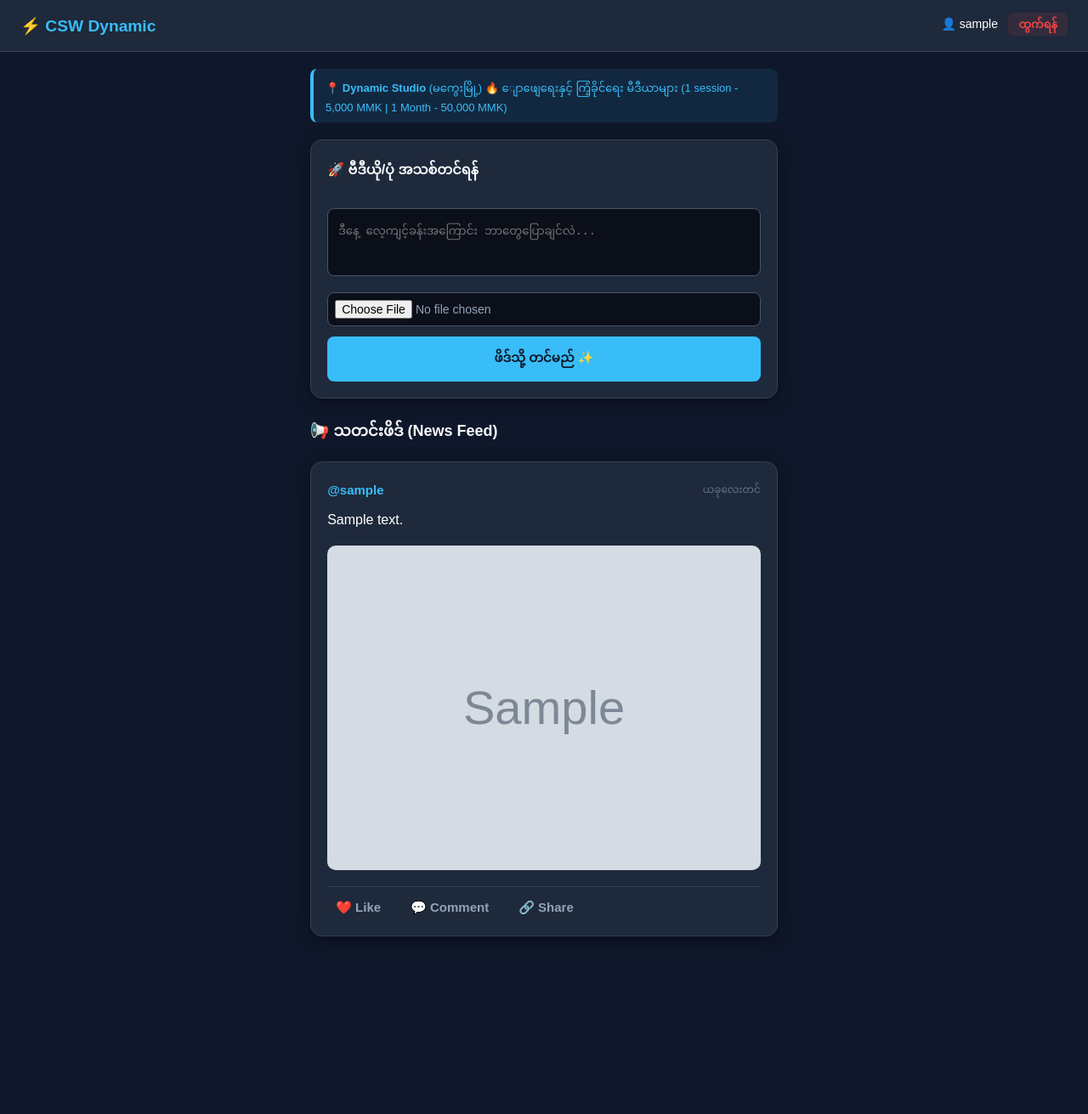
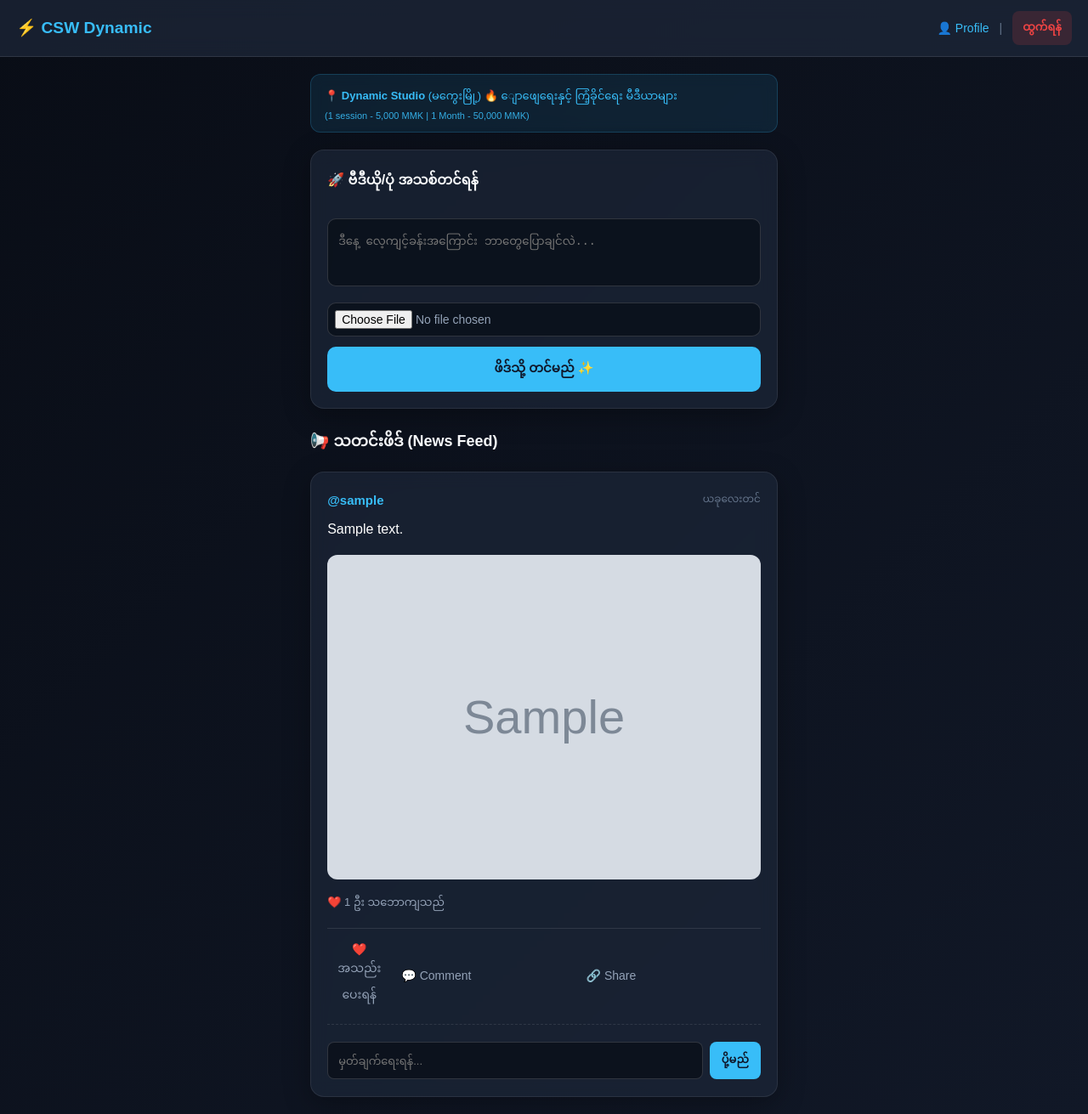
Before and after one commit to glimmgy-sketch/csw-dynamic, a Flask app: page / in a window 1280 px wide. Shown: the whole page at 85% size. Before the commit the page ends 1102 px from the top, so only its background shows below. Run offline with Flask 3, Linux system fonts and the light colour scheme; a user stored in the database is signed in; tables that the repository leaves empty hold one stand-in row (values such as "Sample post"); grey boxes marked "Sample" are stand-in pictures.

Commit message:
Update index.html

```diff
--- a/templates/index.html
+++ b/templates/index.html
@@ -5,30 +5,49 @@
     <meta name="viewport" content="width=device-width, initial-scale=1.0">
     <title>CSW Dynamic - Magway</title>
     <style>
-        body { font-family: sans-serif; background: #0f172a; color: #fff; margin: 0; padding: 0; }
-        header { background: #1e293b; padding: 1rem 1.5rem; display: flex; justify-content: space-between; align-items: center; border-bottom: 1px solid #334155; position: sticky; top: 0; z-index: 100; }
-        .logo { font-size: 1.2rem; font-weight: bold; color: #38bdf8; }
+        body { font-family: sans-serif; background: linear-gradient(135deg, #090d16, #111827); color: #fff; margin: 0; padding: 0; min-height: 100vh; }
+        header { background: rgba(30, 41, 59, 0.7); backdrop-filter: blur(12px); padding: 0.8rem 1.2rem; display: flex; justify-content: space-between; align-items: center; border-bottom: 1px solid rgba(255,255,255,0.1); position: sticky; top: 0; z-index: 100; }
+        .logo { font-size: 1.2rem; font-weight: bold; color: #38bdf8; text-decoration: none; }
+        .nav-links { display: flex; align-items: center; gap: 12px; font-size: 14px; }
         .container { max-width: 550px; margin: 20px auto; padding: 0 12px; }
-        .card { background: #1e293b; padding: 1.2rem; border-radius: 14px; margin-bottom: 20px; box-shadow: 0 4px 20px rgba(0,0,0,0.4); border: 1px solid #334155; }
-        textarea { width: 100%; padding: 12px; margin: 10px 0; border: 1px solid #475569; background: #0b0f19; color: #fff; border-radius: 8px; box-sizing: border-box; resize: none; height: 80px; }
-        input[type="file"] { width: 100%; padding: 8px; margin: 5px 0 12px 0; background: #0b0f19; border: 1px solid #475569; border-radius: 8px; color: #94a3b8; font-size: 14px; box-sizing: border-box; }
-        button { background: #38bdf8; color: #0f172a; font-weight: bold; border: none; padding: 10px 20px; border-radius: 8px; cursor: pointer; width: 100%; font-size: 15px; transition: 0.2s; }
+        .card { background: rgba(30, 41, 59, 0.65); backdrop-filter: blur(10px); padding: 1.2rem; border-radius: 16px; margin-bottom: 20px; box-shadow: 0 8px 32px rgba(0,0,0,0.3); border: 1px solid rgba(255,255,255,0.08); }
+        textarea { width: 100%; padding: 12px; margin: 10px 0; border: 1px solid rgba(255,255,255,0.15); background: rgba(11, 15, 25, 0.8); color: #fff; border-radius: 10px; box-sizing: border-box; resize: none; height: 80px; }
+        input[type="file"] { width: 100%; padding: 8px; margin: 5px 0 12px 0; background: rgba(11, 15, 25, 0.8); border: 1px solid rgba(255,255,255,0.15); border-radius: 10px; color: #94a3b8; font-size: 14px; box-sizing: border-box; }
+        button { background: #38bdf8; color: #0f172a; font-weight: bold; border: none; padding: 10px 20px; border-radius: 10px; cursor: pointer; width: 100%; font-size: 15px; transition: 0.2s; }
         button:hover { background: #0ea5e9; }
-        .post-media { width: 100%; border-radius: 10px; margin-top: 10px; max-height: 450px; object-fit: cover; }
-        .address-box { font-size: 13px; color: #38bdf8; background: rgba(56, 189, 248, 0.1); padding: 10px 14px; border-radius: 8px; margin-bottom: 20px; border-left: 4px solid #38bdf8; }
+        .post-media { width: 100%; border-radius: 12px; margin-top: 10px; max-height: 450px; object-fit: cover; }
+        .address-box { font-size: 13px; color: #38bdf8; background: rgba(56, 189, 248, 0.1); backdrop-filter: blur(8px); padding: 12px 16px; border-radius: 12px; margin-bottom: 20px; border-left: 4px solid #38bdf8; border: 1px solid rgba(56,189,248,0.2); }
         .post-header { display: flex; justify-content: space-between; align-items: center; margin-bottom: 10px; }
-        .username { font-weight: bold; color: #38bdf8; font-size: 15px; }
-        .post-actions { display: flex; gap: 15px; margin-top: 15px; padding-top: 10px; border-top: 1px solid #334155; color: #94a3b8; font-size: 14px; }
-        .action-btn { background: none; border: none; color: #94a3b8; cursor: pointer; display: flex; align-items: center; gap: 5px; width: auto; padding: 5px 10px; border-radius: 6px; }
-        .action-btn:hover { background: #334155; color: #38bdf8; }
-        .logout-btn { color: #ef4444; background: rgba(239, 68, 68, 0.1); padding: 6px 12px; border-radius: 6px; text-decoration: none; font-size: 13px; font-weight: bold; }
+        .username { font-weight: bold; color: #38bdf8; font-size: 15px; text-decoration: none; }
+
+        /* Reaction & Action Buttons */
+        .post-actions { display: flex; justify-content: space-around; margin-top: 15px; padding-top: 10px; border-top: 1px solid rgba(255,255,255,0.1); position: relative; }
+        .action-btn { background: none; border: none; color: #94a3b8; cursor: pointer; display: flex; align-items: center; gap: 6px; font-size: 14px; padding: 6px 12px; border-radius: 8px; transition: 0.2s; font-weight: 500; }
+        .action-btn:hover { background: rgba(255,255,255,0.1); color: #38bdf8; }
+
+        /* Facebook Reaction Popup Hover Box */
+        .reaction-box { position: absolute; bottom: 45px; left: 10px; background: rgba(15, 23, 42, 0.95); backdrop-filter: blur(15px); border: 1px solid rgba(255,255,255,0.15); padding: 6px 12px; border-radius: 30px; display: none; gap: 10px; box-shadow: 0 10px 25px rgba(0,0,0,0.5); z-index: 10; }
+        .reaction-box span { font-size: 22px; cursor: pointer; transition: transform 0.2s; }
+        .reaction-box span:hover { transform: scale(1.3); }
+        .like-container:hover .reaction-box { display: flex; }
+
+        /* Comments Section */
+        .comments-section { margin-top: 12px; padding-top: 10px; border-top: 1px dashed rgba(255,255,255,0.1); font-size: 13px; }
+        .comment-item { background: rgba(11, 15, 25, 0.5); padding: 8px 12px; border-radius: 8px; margin-top: 6px; }
+        .comment-form { display: flex; gap: 8px; margin-top: 10px; }
+        .comment-input { flex: 1; padding: 8px 12px; border-radius: 8px; border: 1px solid rgba(255,255,255,0.15); background: rgba(11, 15, 25, 0.8); color: #fff; font-size: 13px; }
+        .comment-btn { width: auto; padding: 8px 14px; font-size: 13px; border-radius: 8px; }
+
+        .profile-link { color: #38bdf8; text-decoration: none; font-weight: 500; }
+        .logout-btn { color: #ef4444; background: rgba(239, 68, 68, 0.15); padding: 6px 12px; border-radius: 8px; text-decoration: none; font-size: 13px; font-weight: bold; }
     </style>
 </head>
 <body>
     <header>
-        <div class="logo">⚡ CSW Dynamic</div>
-        <div>
-            <span style="font-size: 14px; margin-right: 8px;">👤 {{ current_user.username }}</span>
+        <a href="{{ url_for('index') }}" class="logo">⚡ CSW Dynamic</a>
+        <div class="nav-links">
+            <a href="{{ url_for('profile') }}" class="profile-link">👤 Profile</a>
+            <span style="color: #64748b;">|</span>
             <a href="{{ url_for('logout') }}" class="logout-btn">ထွက်ရန်</a>
         </div>
     </header>
@@ -36,7 +55,8 @@
     <div class="container">
         <!-- Dynamic Studio Address & Info -->
         <div class="address-box">
-            📍 <b>Dynamic Studio</b> (မကွေးမြို့) 🔥 ျောဖျေရေးနှင့် ကြံ့ခိုင်ရေး မီဒီယာများ (1 session - 5,000 MMK | 1 Month - 50,000 MMK)
+            📍 <b>Dynamic Studio</b> (မကွေးမြို့) 🔥 ျောဖျေရေးနှင့် ကြံ့ခိုင်ရေး မီဒီယာများ <br>
+            <span style="font-size: 11px; opacity: 0.9;">(1 session - 5,000 MMK | 1 Month - 50,000 MMK)</span>
         </div>
 
         <!-- Create Post Box -->
@@ -55,7 +75,7 @@
         {% for post in posts %}
         <div class="card">
             <div class="post-header">
-                <span class="username">@{{ post.author.username }}</span>
+                <a href="{{ url_for('profile') }}" class="username">@{{ post.author.username }}</a>
                 <span style="font-size: 12px; color: #64748b;">ယခုလေးတင်</span>
             </div>
             <p style="margin: 8px 0; line-height: 1.5;">{{ post.content }}</p>
@@ -68,18 +88,56 @@
                 {% endif %}
             {% endif %}
 
-            <!-- Interactive Actions (Like, Comment, Share) -->
+            <!-- Like Count Display -->
+            <div style="font-size: 13px; color: #94a3b8; margin-top: 10px;">
+                ❤️ <span id="like-count-{{ post.id }}">{{ post.likes }}</span> ဦး သဘောကျသည်
+            </div>
+
+            <!-- Interactive Actions & Facebook Reaction Popup -->
             <div class="post-actions">
-                <button class="action-btn" onclick="alert('Like ပေးပြီးပါပြီ 👍')">❤️ Like</button>
-                <button class="action-btn" onclick="alert('Comment လုပ်ရန် မကြာမီ ထည့်သွင်းပေးပါမည် 💬')">💬 Comment</button>
-                <button class="action-btn" onclick="alert('လင့်ခ်ကို ကူးယူပြီးပါပြီ 🔗')">🔗 Share</button>
+                <div class="like-container" style="position: relative;">
+                    <button class="action-btn" onclick="likePost({{ post.id }})">❤️ အသည်းပေးရန်</button>
+                    <!-- Facebook Reaction Popup Icons -->
+                    <div class="reaction-box">
+                        <span onclick="likePost({{ post.id }})">❤️</span>
+                        <span onclick="likePost({{ post.id }})">👍</span>
+                        <span onclick="likePost({{ post.id }})">😆</span>
+                        <span onclick="likePost({{ post.id }})">🔥</span>
+                        <span onclick="likePost({{ post.id }})">😢</span>
+                    </div>
+                </div>
+                <button class="action-btn" onclick="document.getElementById('comment-box-{{ post.id }}').style.display='block'">💬 Comment</button>
+                <button class="action-btn" onclick="navigator.clipboard.writeText(window.location.href); alert('လင့်ခ်ကို ကူးယူပြီးပါပြီ 🔗');">🔗 Share</button>
+            </div>
+
+            <!-- Comments List & Form -->
+            <div id="comment-box-{{ post.id }}" class="comments-section">
+                {% for comment in post.comments %}
+                <div class="comment-item">
+                    <b>@{{ comment.author.username }}:</b> {{ comment.text }}
+                </div>
+                {% endfor %}
+                <form action="{{ url_for('add_comment', post_id=post.id) }}" method="POST" class="comment-form">
+                    <input type="text" name="text" placeholder="မှတ်ချက်ရေးရန်..." class="comment-input" required>
+                    <button type="submit" class="comment-btn">ပို့မည်</button>
+                </form>
             </div>
         </div>
         {% else %}
         <div class="card" style="text-align: center; color: #94a3b8; padding: 2rem;">
-            <p>လောလောဆယ် ဖိဒ်တွင် ပို့စ်များ မရှိသေးပါ။ ပထမဆုံး ပို့စ်ကို တင်လိုက်ပါ မောင်လေး 😎!</p>
+            <p>လောလောဆယ် ဖိဒ်တွင် ပို့စ်များ မရှိသေးပါ။</p>
         </div>
         {% endfor %}
     </div>
+
+    <script>
+        function likePost(postId) {
+            fetch('/like/' + postId, { method: 'POST' })
+            .then(response => response.json())
+            .then(data => {
+                document.getElementById('like-count-' + postId).innerText = data.likes;
+            });
+        }
+    </script>
 </body>
 </html>
```
